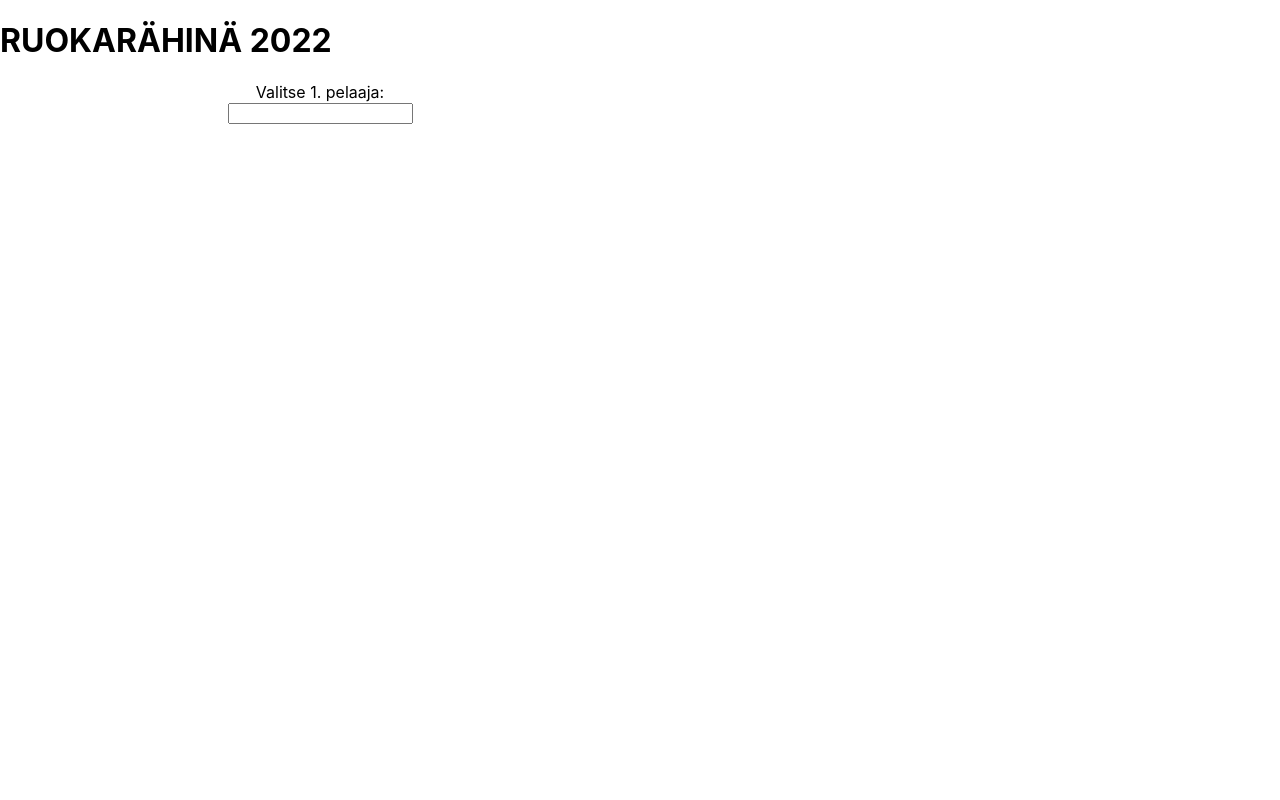
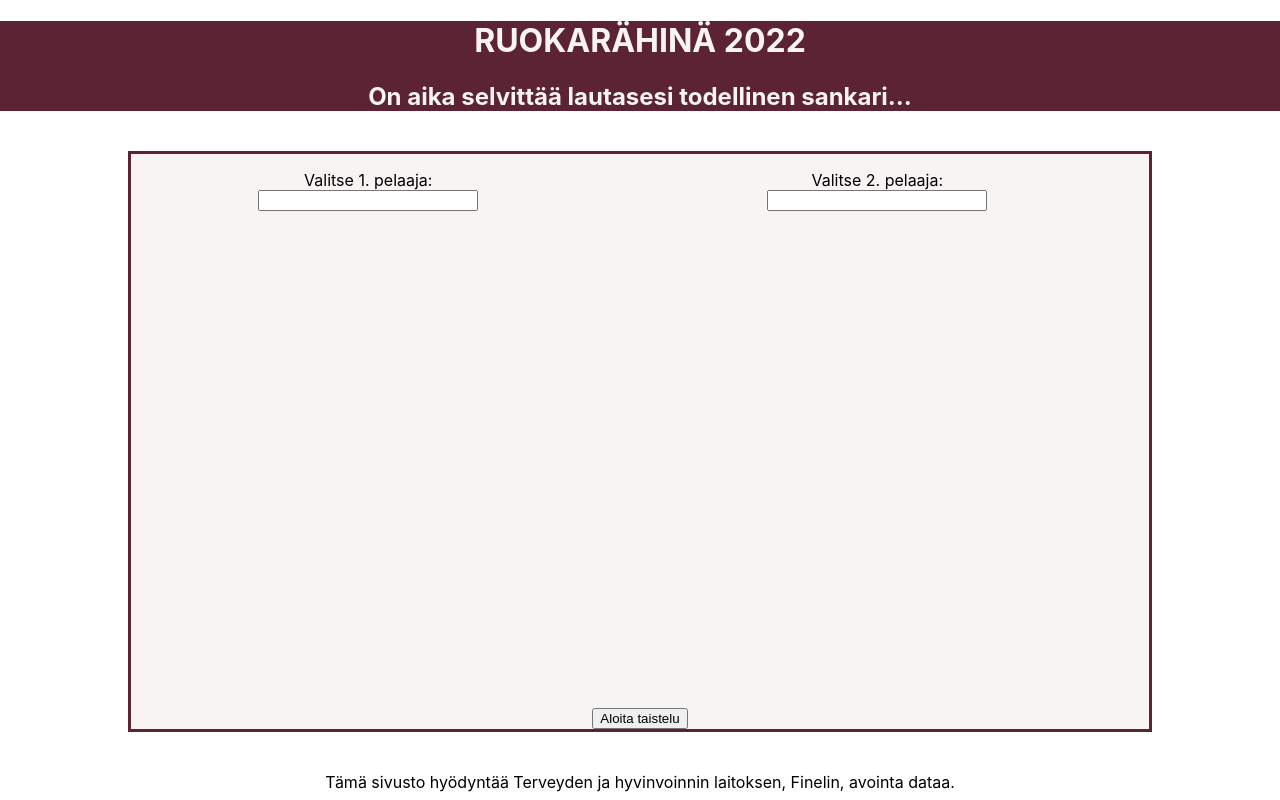
Before and after one commit to martansk/ruokarahina, a React (Create React App) app in the folder frontend/: page / in a window 1280 px wide. Built offline with nearby package versions, Linux system fonts and the light colour scheme.

Commit message:
filter and data state modifications, ui changes, reducer fixes
- moved filtering & show search results from reducer to component state
- some ui changes (mainly css, added introbox and footer)
- some changes in player reducer, now players can be freely added and removed

```diff
--- a/frontend/src/App.css
+++ b/frontend/src/App.css
@@ -1,10 +1,24 @@
+.intro-box {
+  text-align: center;
+  background-color: rgb(91, 35, 51);
+  color: rgb(247, 244, 243);
+}
+
 .App {
   text-align: center;
+  background-color: rgb(247, 244, 243);
+  margin-top: 5vh;
+  margin-bottom: 5vh;
+  margin-left: 10vw;
+  margin-right: 10vw;
+  border: solid rgb(91, 35, 51);
 }
 
 .player-details {
   display: flex;
   flex-direction: row;
+  margin-top: 2vh;
+  margin-bottom: 2vh;
 }
 
 .left {
@@ -15,8 +29,50 @@
   width: 50%;
 }
 
+.search-container {
+  display: flex;
+  flex-direction: column;
+  width:220px;
+  margin-left:25%;
+  margin-right: 25%;
+}
+
+.dropdown {
+  display: flex;
+  flex-direction: column;
+  border: 1px solid gray;
+  height: 60vh;
+  overflow: auto;
+}
+
+.dropdown:empty {
+  border:none;
+}
+
+.dropdown-line {
+  cursor: pointer;
+  text-align: start;
+  margin: 2px 0;
+}
+
+.dropdown-line:hover {
+  background-color: aqua;
+}
+
+input {
+  width: 100%;
+}
+
 .battle {
   margin: 1em;
+}
+
+.inner-container {
+  display: flex;
+}
+
+.footer {
+  text-align: center;
 }
 
 .App-logo {
--- a/frontend/src/App.js
+++ b/frontend/src/App.js
@@ -38,11 +38,13 @@ const App = () => {
     </div>
   );
 
-  if (player.length === 2) return (
-    <div className="App">
+  return (
+    <div className='App'>
 
       <div className='player-details'>
-    <div className='right'>
+      <div className='left'>
+        {Object.keys(player[0]).length === 0 ?
+          <PlayerSelection nro={1} x={'1'} /> :
           <PlayerInfo
             x={'1'}
             name={player[0].name}
@@ -50,10 +52,13 @@ const App = () => {
             carbohydrate={player[0].carbohydrate}
             protein={player[0].protein}
             fat={player[0].fat}
-        />
+            id={player[0].id}
+          />}
       </div>
 
-    <div className='left'>
+      <div className='right'>
+        {Object.keys(player[1]).length === 0 ?
+          <PlayerSelection nro={2} x={'2'} /> :
           <PlayerInfo
             x={'2'}
             name={player[1].name}
@@ -61,48 +66,14 @@ const App = () => {
             carbohydrate={player[1].carbohydrate}
             protein={player[1].protein}
             fat={player[1].fat}
-      />
-
+            id={player[1].id}
+          />}
       </div>
       </div>
-
-    <div class='startBattle'>
-      <button onClick={() => startBattle()}>Aloita taistelu</button>
-    </div>
-
-    </div>
-  )
-
-  if (player.length === 1) return (
-    <div className="App">
-
-      <div className='player-details'>
-      <div className='right'>
-        <PlayerInfo
-          x={'1'}
-          name={player[0].name}
-          energyKcal={player[0].energyKcal}
-          carbohydrate={player[0].carbohydrate}
-          protein={player[0].protein}
-          fat={player[0].fat}
-        />
-      </div>
-
-      <div className='left'>
-        <PlayerSelection x={'2'} />
-      </div>
-      </div>
-
-    </div>
-  );
-
-  return (
-    <div className='App'>
-
-      <div className='player-details'>
-      <div className='left'>
-        <PlayerSelection x={'1'} />
-      </div>
+      <div className='startBattle'>
+      {Object.values(player).length === 2 ?
+        <button onClick={() => startBattle()}>Aloita taistelu</button> :
+        <></>}
       </div>
 
     </div>
--- /dev/null
+++ b/frontend/src/components/footer.js
@@ -0,0 +1,11 @@
+import React from "react";
+
+const Footer = () => {
+    return (
+        <div className="footer">
+            Tämä sivusto hyödyntää Terveyden ja hyvinvoinnin laitoksen, Finelin, avointa dataa.
+        </div>
+    );
+};
+
+export default Footer;
--- /dev/null
+++ b/frontend/src/components/introBox.js
@@ -0,0 +1,15 @@
+import React from "react";
+
+const IntroBox = () => {
+    return (
+        <div className="intro-box">
+
+            <h1>RUOKARÄHINÄ 2022</h1>
+
+            <h2>On aika selvittää lautasesi todellinen sankari...</h2>
+
+        </div>
+    );
+};
+
+export default IntroBox;
--- a/frontend/src/components/playerInfo.js
+++ b/frontend/src/components/playerInfo.js
@@ -1,4 +1,6 @@
 import React from "react";
+import { useDispatch } from "react-redux";
+import { removeOnePlayer } from "../reducers/playerReducer";
 
 /**
  * Player details component.
@@ -7,6 +9,13 @@ import React from "react";
  * @returns Player details
  */
 const PlayerInfo = (props) => {
+
+    const dispatch = useDispatch();
+
+    const removePlayer = (x) => {
+        dispatch(removeOnePlayer(x-1));
+    };
+
     return (
     <div>
         <div>{props.x}. pelaaja</div>
@@ -15,6 +24,7 @@ const PlayerInfo = (props) => {
         <div>Hiilihydraatit: {Math.round(props.carbohydrate * 10) / 10}</div>
         <div>Proteiinit: {Math.round(props.protein * 10) / 10}</div>
         <div>Rasva: {Math.round(props.fat * 10) / 10}</div>
+        <button onClick={() => removePlayer(props.x)}>Vaihda pelaajaa</button>
      </div>
     );
 };
--- a/frontend/src/components/playerSelection.js
+++ b/frontend/src/components/playerSelection.js
@@ -1,8 +1,6 @@
-import React from "react";
+import React, { useState } from "react";
 import axios from "axios";
-import { useDispatch, useSelector } from 'react-redux'
-import { addData, removeData } from '../reducers/dataReducer';
-import { addFilter, removeFilter } from "../reducers/filterReducer";
+import { useDispatch } from 'react-redux'
 import { addPlayer } from "../reducers/playerReducer";
 
 /**
@@ -15,24 +13,28 @@ import { addPlayer } from "../reducers/playerReducer";
 const PlayerSelection = (props) => {
 
     const dispatch = useDispatch();
+    const [ filter, setFilter ] = useState('');
+    const [ data, setData ] = useState([]);
 
     const url = 'http://localhost:3001/api/food/';
 
-    const data = useSelector((state) => state.data);
-    const filter = useSelector((state) => state.filter);
+    //const data = useSelector((state) => state.data);
+    //const filter = useSelector((state) => state.filter);
 
 
     const findFoods = (filter) => {
         try {
-            if (filter === '') dispatch(removeData()) // if there's no filter, show no data
-            else {
+            //if (filter === '') dispatch(removeData()) // if there's no filter, show no data
+            //else {
                 axios
                     .get(url + filter) //e.g. .../api/food/omen
                     .then(response => {
-                    dispatch(addData(response.data));
+                    //dispatch(addData(response.data));
+                    setData(response.data);
                 });
-            }
-            dispatch(addFilter(filter));
+            //}
+            //dispatch(addFilter(filter));
+            setFilter(filter);
         } catch (e) {
             console.log(e.message);
         }
@@ -50,30 +52,41 @@ const PlayerSelection = (props) => {
 
     const selectPlayer = (id) => {
         const playerObject = findByID(data, id);
-        dispatch(addPlayer(playerObject[0]));
-        dispatch(removeFilter());
-        dispatch(removeData());
+        dispatch(addPlayer( [ playerObject[0], props.nro-1 ]));
+        //dispatch(removeFilter());
+        //dispatch(removeData());
+        setFilter('');
+        setData([]);
     };
 
     const results = (data) => {
         if (data.length > 100) return "Liikaa hakutuloksia, anna tarkemmat hakuehdot.";
         else return data.map(data =>
-        <div key={data.id}> {data.name.fi} <button onClick={() => selectPlayer(data.id)}> valitse </button> </div>
+        <div className="dropdown-line" key={data.id} onClick={() => selectPlayer(data.id)}> {data.name.fi}</div>
         );
     };
 
     return (
         <div>
 
-        Valitse {props.x}. pelaaja:
+        <div className="search-container">
 
         <form>
-          <input
+
+        <div className="player-label">
+            <label>Valitse {props.x}. pelaaja:</label>
+        </div>
+
+        <div className="inner-container">
+        <input
             value={filter}
             onChange={handleFind} />
+        </div>
         </form>
-
+        <div className="dropdown">
         {results(data)}
+        </div>
+        </div>
 
         </div>
     );
--- a/frontend/src/index.js
+++ b/frontend/src/index.js
@@ -5,13 +5,16 @@ import App from './App';
 import reportWebVitals from './reportWebVitals';
 import { Provider } from 'react-redux'
 import store from './store'
+import Footer from './components/footer';
+import IntroBox from './components/introBox';
 
 const root = ReactDOM.createRoot(document.getElementById('root'));
 root.render(
   <React.StrictMode>
     <Provider store={store}>
-      <h1>RUOKARÄHINÄ 2022</h1>
+      <IntroBox />
       <App />
+      <Footer />
     </Provider>
   </React.StrictMode>
 );
--- a/frontend/src/reducers/filterReducer.js
+++ b/frontend/src/reducers/filterReducer.js
@@ -8,7 +8,7 @@ const filterSlice = createSlice({
             return action.payload;
         },
         removeFilter(state, action) {
-            return'';
+            return '';
         }
     }
 });
--- a/frontend/src/reducers/playerReducer.js
+++ b/frontend/src/reducers/playerReducer.js
@@ -2,18 +2,24 @@ import { createSlice } from '@reduxjs/toolkit'
 
 const playerSlice = createSlice({
     name: 'player',
-    initialState: [],
+    initialState: { 0: {}, 1:{} },
     reducers: {
         addPlayer(state, action) {
-            state.push(action.payload);
+            console.log(action.payload);
+            state[action.payload[1]] = action.payload[0];
             return state;
         },
         removePlayer(state, action) {
             return [];
+        },
+        // removes player by id
+        removeOnePlayer(state, action) {
+            state[action.payload] = {};
+            return state;
         }
     }
 });
 
-export const { addPlayer, removePlayer } = playerSlice.actions;
+export const { addPlayer, removePlayer, removeOnePlayer } = playerSlice.actions;
 
 export default playerSlice.reducer;
```
Lines whose indentation alone changed are shown as unchanged.
